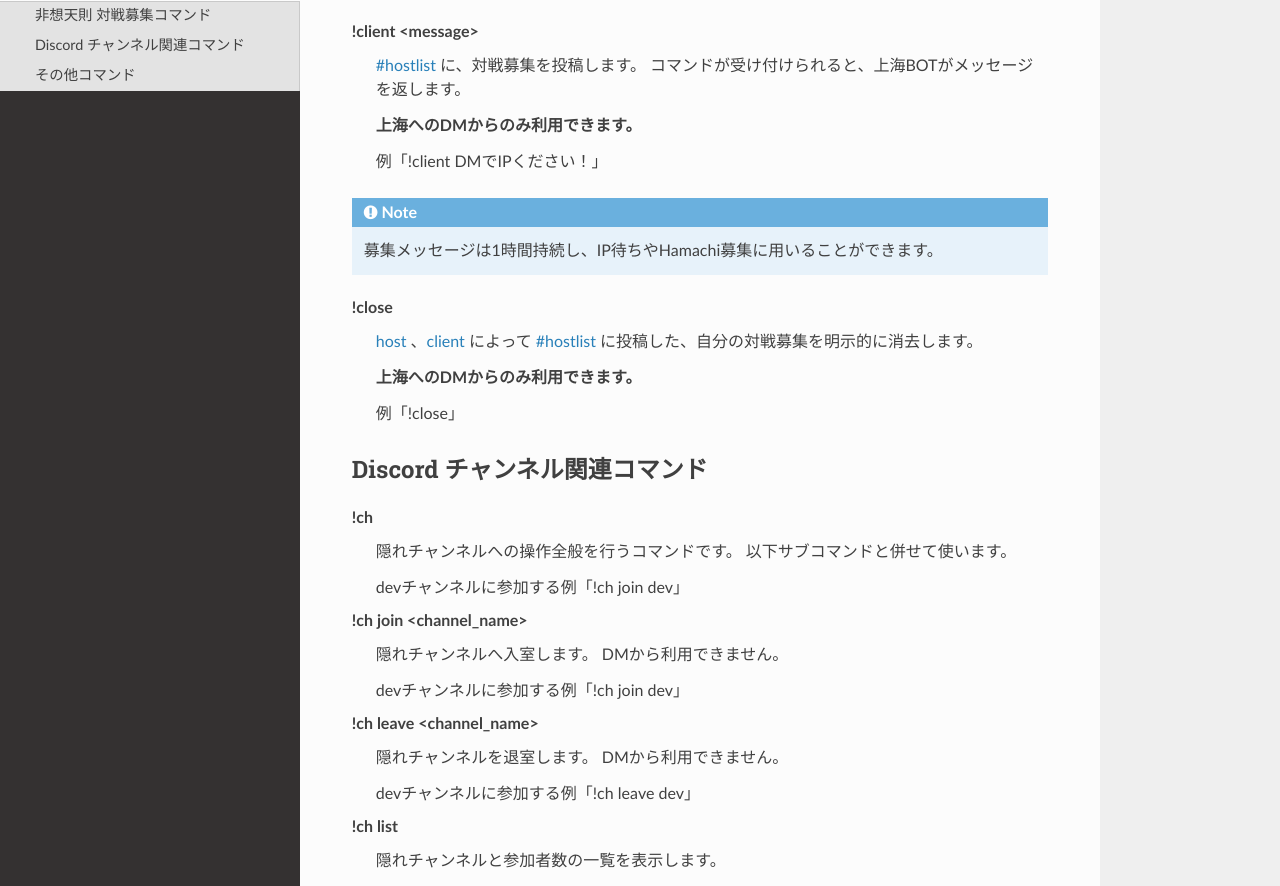
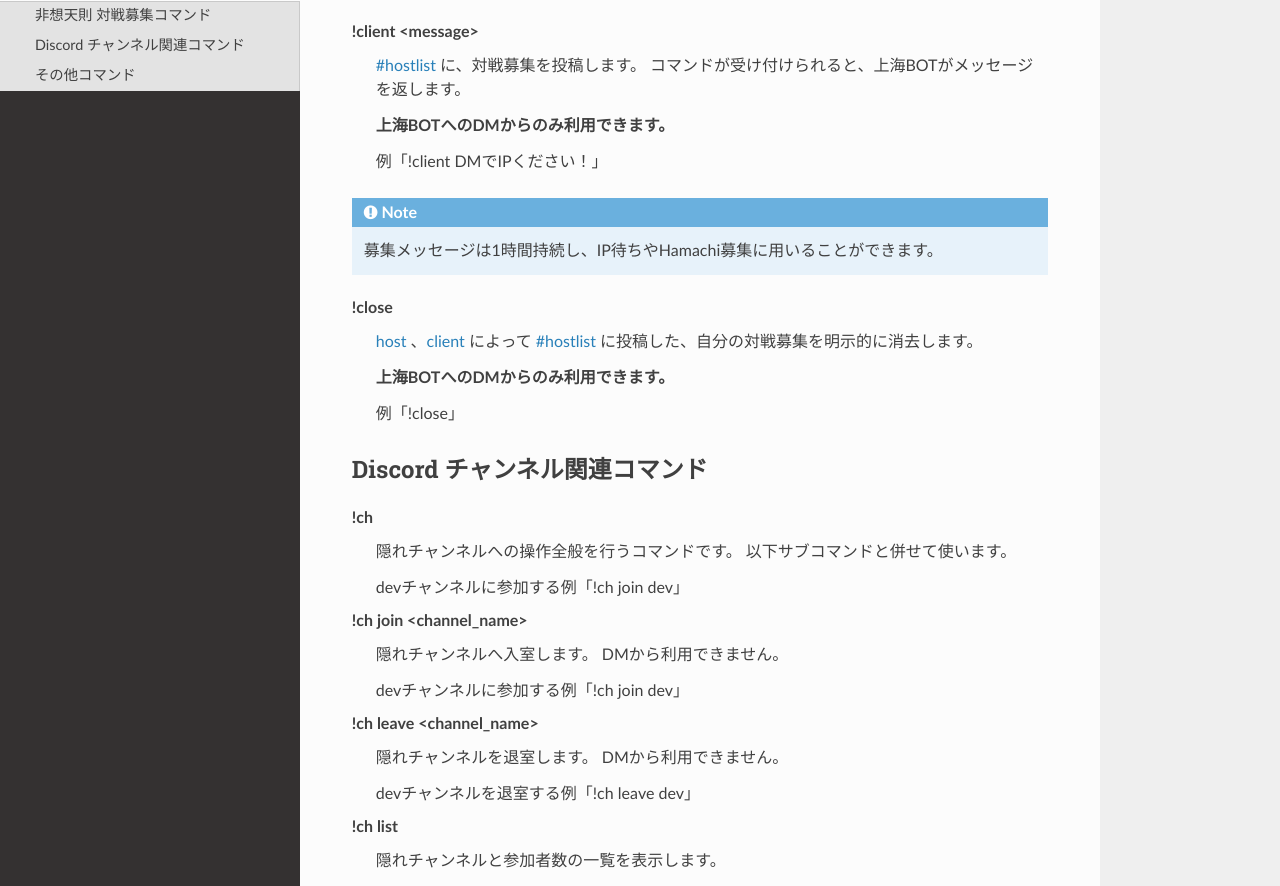
Before and after one commit to stanak/th123discord, a Sphinx documentation site: the page built from source/commands.rst, in a window 1280 px wide and 1400 px high, scrolled down 381 px. Shown: the part 195-1081 px from the top of the window. Built offline with Sphinx 7.4.7 and the Read the Docs theme 2.0.0, drawn with Linux system fonts in a browser that asks for light colours.

Commit message:
GH-19 英訳と、気づいたところの日本語修正

```diff
--- a/source/about.rst
+++ b/source/about.rst
@@ -23,7 +23,7 @@ Discordとは？
 関連リンク
 ==========================
 * `東方非想天則 Wiki <http://th123.glasscore.net/>`_
-* `Tenco! 東方深秘録／東方非想天則プレイヤー情報共有サービス <https://tenco.info/>`_
+* `Tenco! 東方憑依華／東方非想天則プレイヤー情報共有サービス <https://tenco.info/>`_
 * `Misc tools - Touhou Hisoutensoku <https://hisouten.koumakan.jp/wiki/Misc_tools>`_
 * `Twitter非想天則対戦募集bot <https://twitter.com/th123bot>`_
 * `東方非想天則リプレイアップローダー <https://ux.getuploader.com/discord_th123/>`_
--- a/source/channels.rst
+++ b/source/channels.rst
@@ -38,7 +38,7 @@ GENERALカテゴリ
     絵・動画・音楽といった創作の展示場所です。
 
 #question
-    質問・解答専用チャンネルです。どんな質問でもお気軽に。
+    質問・回答専用チャンネルです。どんな質問でもお気軽に。
 
 
 MATCHカテゴリ
@@ -119,7 +119,7 @@ EVENTカテゴリ
 ----------------------------------------
 主に大会会場に利用されます。
 
-隠れチャンネルリスト
+隠れチャンネル
 ========================================
 天則勢による、非想天則以外の活動を行う場所です。メインではないため基本的には隠れていますが、 :ref:`\!chコマンド <ch>` を使って誰でも入室することができます。
 
--- a/source/commands.rst
+++ b/source/commands.rst
@@ -28,7 +28,7 @@
     :ref:`#hostlist <hostlist>` に、対戦募集を投稿します。
     コマンドが受け付けられると、上海BOTがメッセージを返します。
 
-    **上海へのDMからのみ利用できます。**
+    **上海BOTへのDMからのみ利用できます。**
 
     例「!client DMでIPください！」
 
@@ -40,7 +40,7 @@
 !close
     host_ 、client_ によって :ref:`#hostlist <hostlist>` に投稿した、自分の対戦募集を明示的に消去します。
 
-    **上海へのDMからのみ利用できます。**
+    **上海BOTへのDMからのみ利用できます。**
 
     例「!close」
 
@@ -66,7 +66,7 @@ Discord チャンネル関連コマンド
     隠れチャンネルを退室します。
     DMから利用できません。
 
-    devチャンネルに参加する例「!ch leave dev」
+    devチャンネルを退室する例「!ch leave dev」
 
 !ch list
     隠れチャンネルと参加者数の一覧を表示します。
```
Also changed, not shown: 4 other files.
